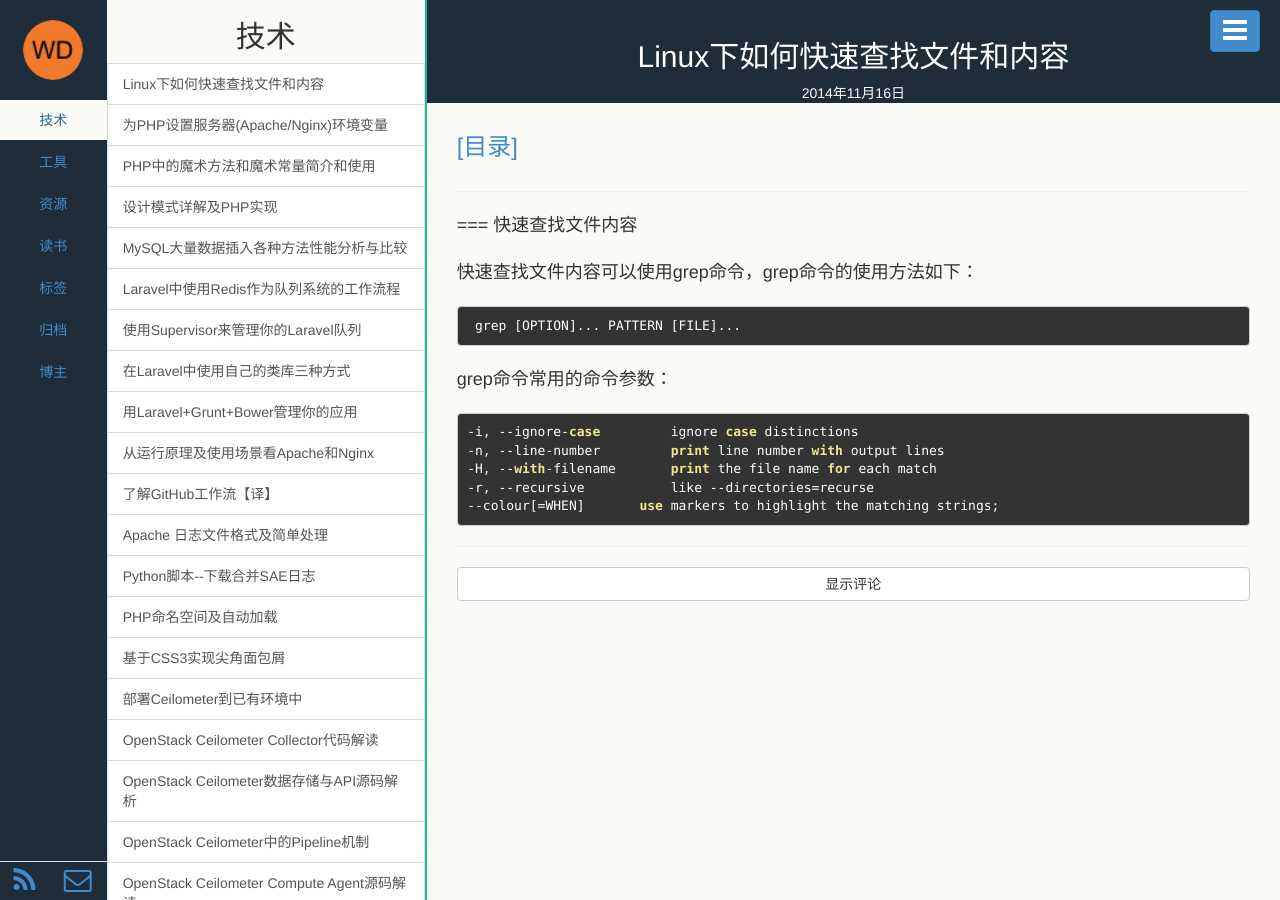
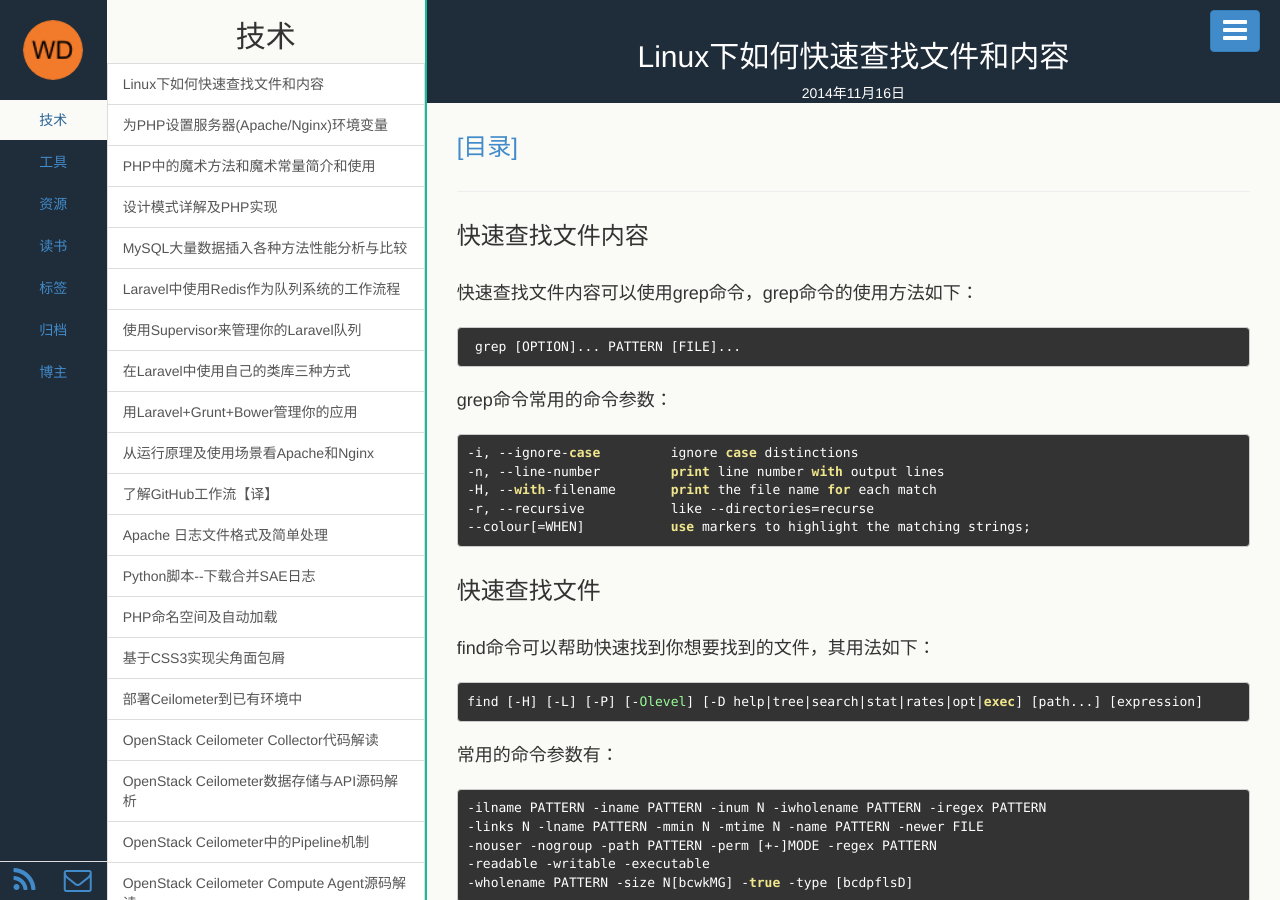
Before and after one commit to wonderfan/wonderfan.github.io, a Jekyll site: the page built from _posts/2014-11-16-find-file-in-linux.md, in a window 1280 px wide. Built offline with Jekyll 4.4.1, drawn with Linux system fonts in a browser that asks for light colours; comment, search, counter and statistics services are not loaded.

Commit message:
Update 2014-11-16-find-file-in-linux.md

```diff
--- a/_posts/2014-11-16-find-file-in-linux.md
+++ b/_posts/2014-11-16-find-file-in-linux.md
@@ -6,7 +6,7 @@ tags: Linux
 description: 快速查找linux文件的方法和步骤
 ---
 
-=== 快速查找文件内容
+### 快速查找文件内容
 
 快速查找文件内容可以使用grep命令，grep命令的使用方法如下：
 
@@ -18,4 +18,18 @@ grep命令常用的命令参数：
     -n, --line-number         print line number with output lines
     -H, --with-filename       print the file name for each match
     -r, --recursive           like --directories=recurse
-    --colour[=WHEN]       use markers to highlight the matching strings;
+    --colour[=WHEN]           use markers to highlight the matching strings;
+
+### 快速查找文件
+
+find命令可以帮助快速找到你想要找到的文件，其用法如下：
+
+    find [-H] [-L] [-P] [-Olevel] [-D help|tree|search|stat|rates|opt|exec] [path...] [expression]
+
+常用的命令参数有：
+
+    -ilname PATTERN -iname PATTERN -inum N -iwholename PATTERN -iregex PATTERN
+    -links N -lname PATTERN -mmin N -mtime N -name PATTERN -newer FILE
+    -nouser -nogroup -path PATTERN -perm [+-]MODE -regex PATTERN
+    -readable -writable -executable
+    -wholename PATTERN -size N[bcwkMG] -true -type [bcdpflsD]
```
